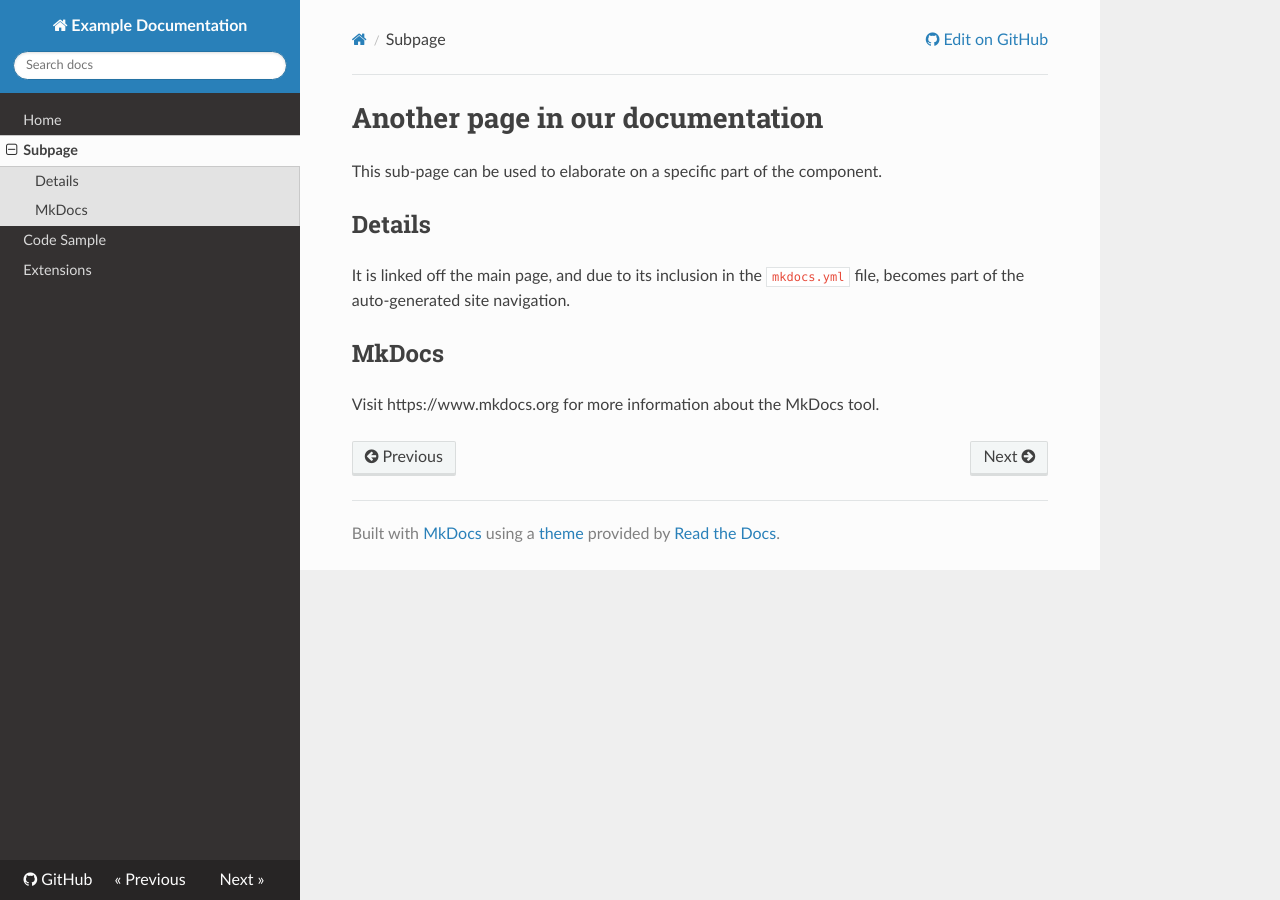
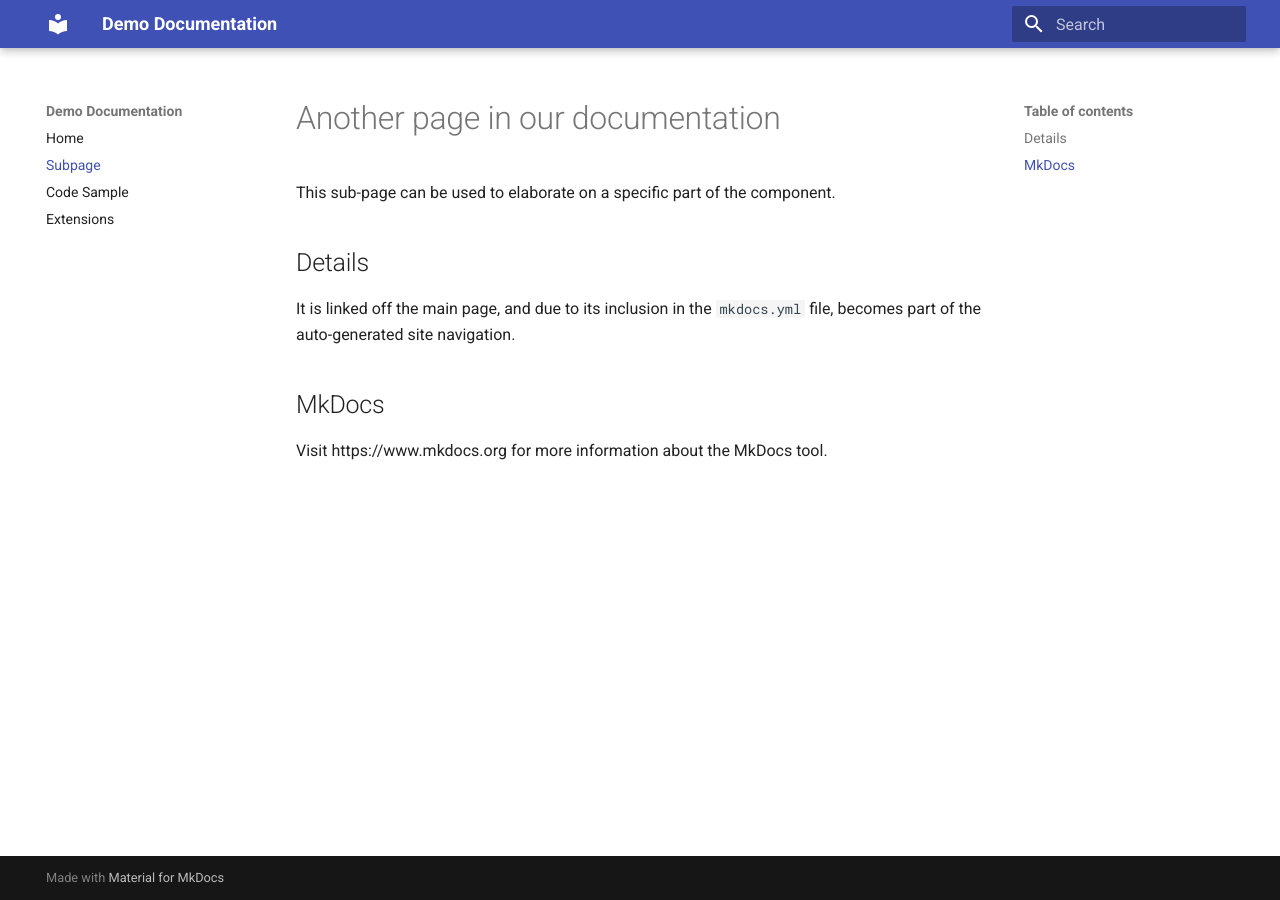
Before and after one commit to udayjangir/ootb-techdocs-test, an MkDocs documentation site: the page built from docs/sub-page.md, in a window 1280 px wide. Built offline with MkDocs 1.6.1 and Material for MkDocs 9.7.7, drawn with Linux system fonts in a browser that asks for light colours; nearby versions of some CDN libraries.

Commit message:
change theme to material

```diff
--- a/catalog-info.yaml
+++ b/catalog-info.yaml
@@ -1,7 +1,7 @@
 apiVersion: backstage.io/v1alpha1
 kind: Component
 metadata:
-  name: documented-component
+  name: demo-docs
   title: Demo Docs
   description: An example TechDocs documentation
   annotations:
--- a/mkdocs.yml
+++ b/mkdocs.yml
@@ -1,6 +1,6 @@
-site_name: 'Example Documentation'
-repo_url: https://github.com/backstage/backstage
-edit_uri: edit/master/plugins/techdocs-backend/examples/documented-component/docs
+site_name: 'Demo Documentation'
+# repo_url: https://github.com/backstage/backstage
+# edit_uri: edit/master/plugins/techdocs-backend/examples//docs
 
 nav:
   - Home: index.md
@@ -9,4 +9,4 @@ nav:
   - Extensions: extensions.md
 
 theme:
-  name: readthedocs
+  name: material
```
